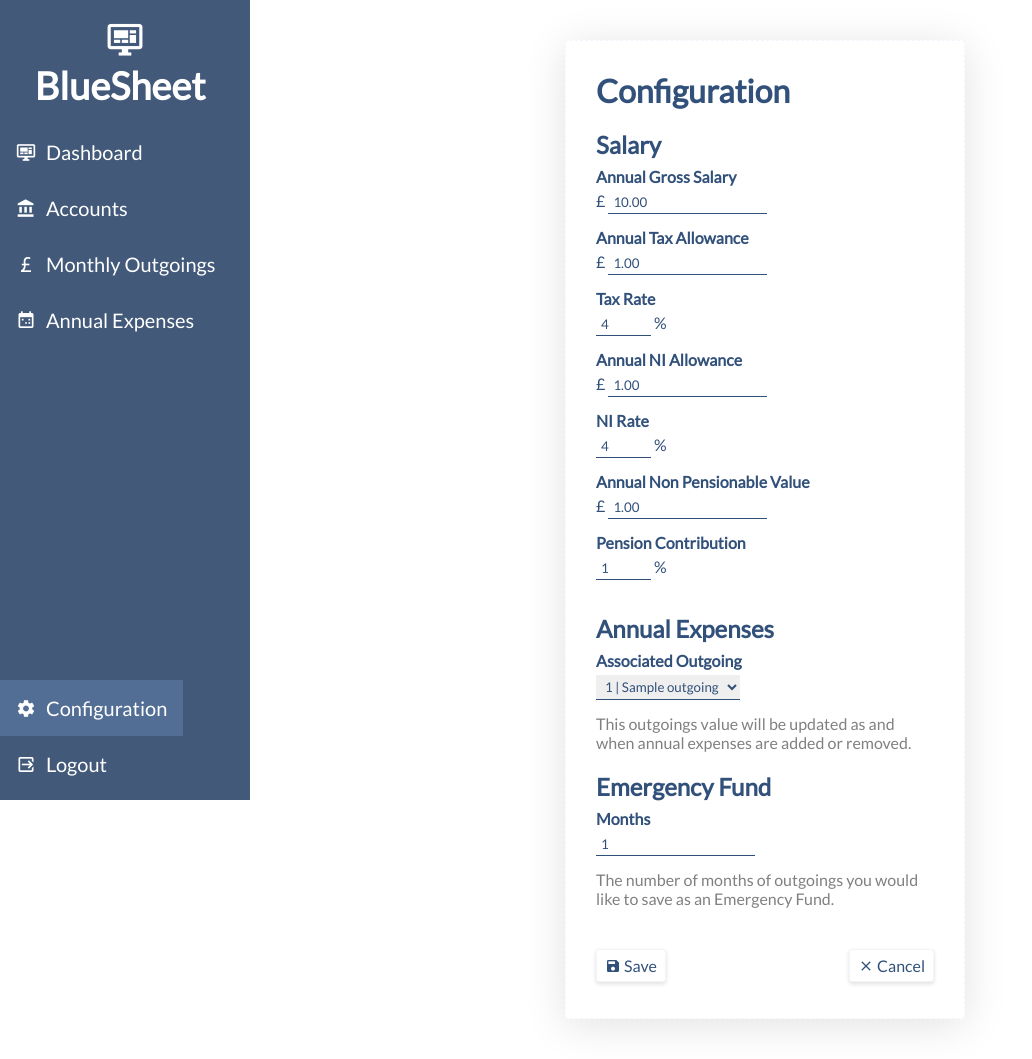
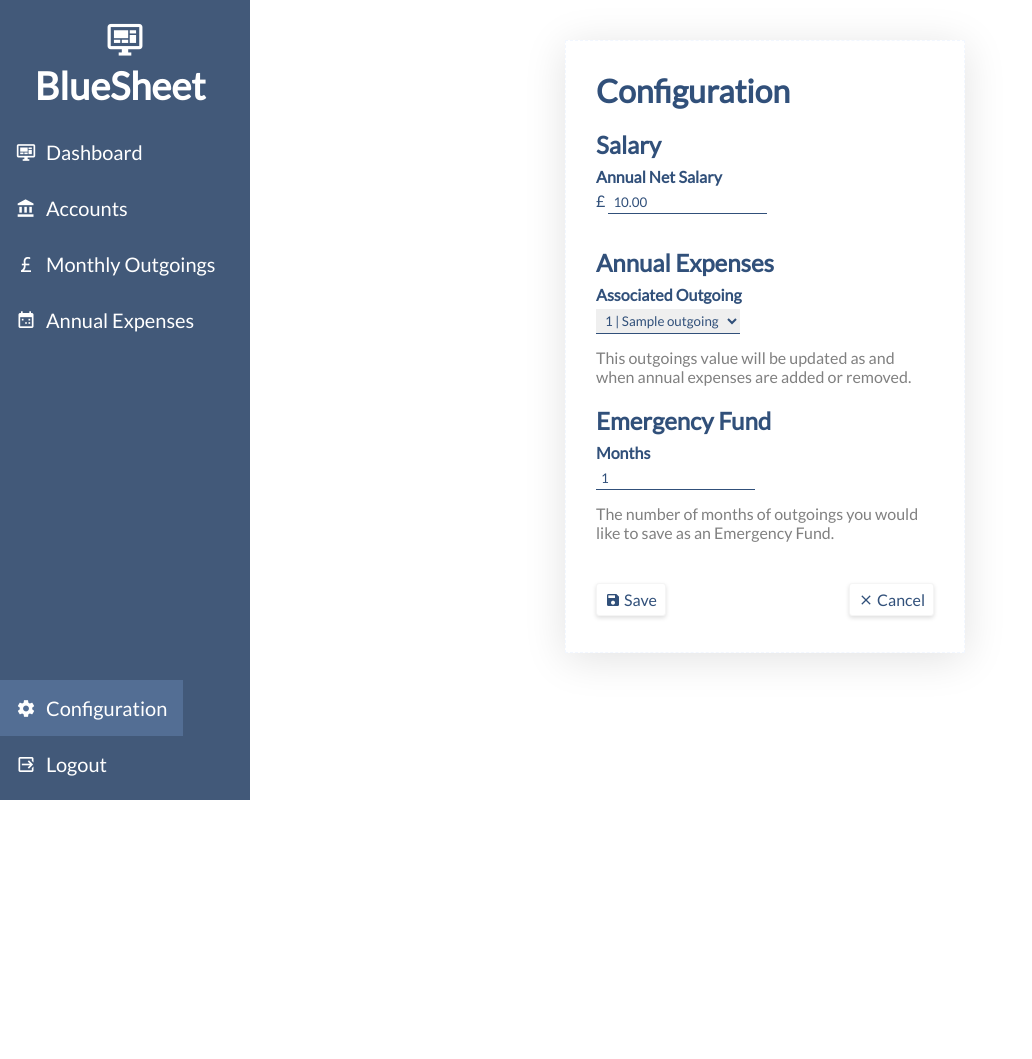
Before and after one commit to dullage/BlueSheet, a Flask app: template templates/configuration.html in a window 1280 px wide. Shown: the whole page, without its empty margins (0-1032 px from the left). After the commit the page ends 800 px from the top, so only its background shows below. Run offline with Flask 2, Linux system fonts and the light colour scheme; the template is opened without the code that fills it: values that come from a table or form of the project are taken from there, others are empty; tables that the repository leaves empty hold one stand-in row (values such as "Sample post"); parts of the project's set-up code (start-up, migrations or seed data) failed here and were passed over.

Commit message:
Removed Salary Calculations

```diff
--- a/main.py
+++ b/main.py
@@ -53,9 +53,6 @@ class User(db.Model):
     locked = db.Column(db.Boolean, nullable=False)
     configuration = db.relationship(
         "Configuration", backref="user", uselist=False, lazy=True
-    )
-    salary = db.relationship(
-        "Salary", backref="user", uselist=False, lazy=True
     )
     accounts = db.relationship("Account", backref="user", lazy=True)
     outgoings = db.relationship("Outgoing", backref="user", lazy=True)
@@ -178,84 +175,19 @@ class Configuration(db.Model):
         db.Integer, db.ForeignKey("outgoing.id")
     )
     emergency_fund_months = db.Column(db.Integer)
+    annual_net_salary = db.Column(db.Numeric)
 
     def __init__(
         self,
         user_id,
         annual_expense_outgoing_id=None,
         emergency_fund_months=None,
+        annual_net_salary=None,
     ):
         self.user_id = user_id
         self.annual_expense_outgoing_id = annual_expense_outgoing_id
         self.emergency_fund_months = emergency_fund_months
-
-
-class Salary(db.Model):
-    __tablename__ = "salary"
-
-    id = db.Column(db.Integer, primary_key=True)
-    user_id = db.Column(
-        db.Integer, db.ForeignKey("user.id"), unique=True, nullable=False
-    )
-    annual_gross_salary = db.Column(db.Numeric, nullable=False)
-    annual_tax_allowance = db.Column(db.Numeric, nullable=False)
-    tax_rate = db.Column(db.Numeric, nullable=False)
-    annual_ni_allowance = db.Column(db.Numeric, nullable=False)
-    ni_rate = db.Column(db.Numeric, nullable=False)
-    annual_non_pensionable_value = db.Column(db.Numeric, nullable=False)
-    pension_contribution = db.Column(db.Numeric, nullable=False)
-
-    def __init__(
-        self,
-        user_id,
-        annual_gross_salary,
-        annual_tax_allowance,
-        tax_rate,
-        annual_ni_allowance,
-        ni_rate,
-        annual_non_pensionable_value,
-        pension_contribution,
-    ):
-        self.user_id = user_id
-        self.annual_gross_salary = annual_gross_salary
-        self.annual_tax_allowance = annual_tax_allowance
-        self.tax_rate = tax_rate
-        self.annual_ni_allowance = annual_ni_allowance
-        self.ni_rate = ni_rate
-        self.annual_non_pensionable_value = annual_non_pensionable_value
-        self.pension_contribution = pension_contribution
-
-    @property
-    def annual_tax(self):
-        return (self.annual_gross_salary - self.annual_tax_allowance) * (
-            self.tax_rate / 100
-        )
-
-    @property
-    def annual_ni(self):
-        return (self.annual_gross_salary - self.annual_ni_allowance) * (
-            self.ni_rate / 100
-        )
-
-    @property
-    def annual_pension(self):
-        return (
-            self.annual_gross_salary - self.annual_non_pensionable_value
-        ) * (self.pension_contribution / 100)
-
-    @property
-    def annual_pension_tax_relief(self):
-        return self.annual_pension * (self.tax_rate / 100)
-
-    @property
-    def annual_net_salary(self):
-        return (
-            self.annual_gross_salary
-            - self.annual_tax
-            - self.annual_ni
-            - self.annual_pension
-            + self.annual_pension_tax_relief
-        )
+        self.annual_net_salary = annual_net_salary
 
 
 class Account(db.Model):
@@ -680,6 +612,7 @@ def configuration_handler():
                 user.id,
                 form_data["annual_expense_outgoing_id"],
                 emergency_fund_months=form_data["emergency_fund_months"],
+                annual_net_salary=form_data["annual_net_salary"],
             )
         )
     else:
@@ -689,30 +622,7 @@ def configuration_handler():
         user.configuration.emergency_fund_months = form_data[
             "emergency_fund_months"
         ]
-
-    if user.salary is None:
-        db.session.add(
-            Salary(
-                user.id,
-                form_data["annual_gross_salary"],
-                form_data["annual_tax_allowance"],
-                form_data["tax_rate"],
-                form_data["annual_ni_allowance"],
-                form_data["ni_rate"],
-                form_data["annual_non_pensionable_value"],
-                form_data["pension_contribution"],
-            )
-        )
-    else:
-        user.salary.annual_gross_salary = form_data["annual_gross_salary"]
-        user.salary.annual_tax_allowance = form_data["annual_tax_allowance"]
-        user.salary.tax_rate = form_data["tax_rate"]
-        user.salary.annual_ni_allowance = form_data["annual_ni_allowance"]
-        user.salary.ni_rate = form_data["ni_rate"]
-        user.salary.annual_non_pensionable_value = form_data[
-            "annual_non_pensionable_value"
-        ]
-        user.salary.pension_contribution = form_data["pension_contribution"]
+        user.configuration.annual_net_salary = form_data["annual_net_salary"]
 
     db.session.commit()
 
--- a/templates/configuration.html
+++ b/templates/configuration.html
@@ -7,34 +7,10 @@
   <form action="{{ url_for('configuration_handler') }}" method="POST">
 
     <h2>Salary</h2>
-    <span class="input-label">Annual Gross Salary</span>
-    £ <input type="number" name="annual_gross_salary" min="0" step="1"
-      value="{{ '{:.2f}'.format(user.salary.annual_gross_salary) if user.salary.annual_gross_salary }}" required><br>
-
-    <span class="input-label">Annual Tax Allowance</span>
-    £ <input type="number" name="annual_tax_allowance" min="0" step="1"
-      value="{{ '{:.2f}'.format(user.salary.annual_tax_allowance) if user.salary.annual_tax_allowance }}" required><br>
-
-    <span class="input-label">Tax Rate</span>
-    <input type="number" name="tax_rate" min="0" max="100" step="1"
-      value="{{ '{:.0f}'.format(user.salary.tax_rate) if user.salary.tax_rate }}" required> %<br>
-
-    <span class="input-label">Annual NI Allowance</span>
-    £ <input type="number" name="annual_ni_allowance" min="0" step="1"
-      value="{{ '{:.2f}'.format(user.salary.annual_ni_allowance) if user.salary.annual_ni_allowance }}" required><br>
-
-    <span class="input-label">NI Rate</span>
-    <input type="number" name="ni_rate" min="0" max="100" step="1"
-      value="{{ '{:.0f}'.format(user.salary.ni_rate) if user.salary.ni_rate }}" required> %<br>
-
-    <span class="input-label">Annual Non Pensionable Value</span>
-    £ <input type="number" name="annual_non_pensionable_value" min="0" step="1"
-      value="{{ '{:.2f}'.format(user.salary.annual_non_pensionable_value) if user.salary.annual_non_pensionable_value }}"
+    <span class="input-label">Annual Net Salary</span>
+    £ <input type="number" name="annual_net_salary" min="0" step="0.01"
+      value="{{ '{:.2f}'.format(user.configuration.annual_net_salary) if user.configuration.annual_net_salary }}"
       required><br>
-
-    <span class="input-label">Pension Contribution</span>
-    <input type="number" name="pension_contribution" min="0" max="100" step="1"
-      value="{{ '{:.0f}'.format(user.salary.pension_contribution) if user.salary.pension_contribution }}" required> %
 
     <h2>Annual Expenses</h2>
     <span class="input-label">Associated Outgoing</span>
```
Also changed, not shown: templates/index.html (+11 -26 lines), readme.md.
